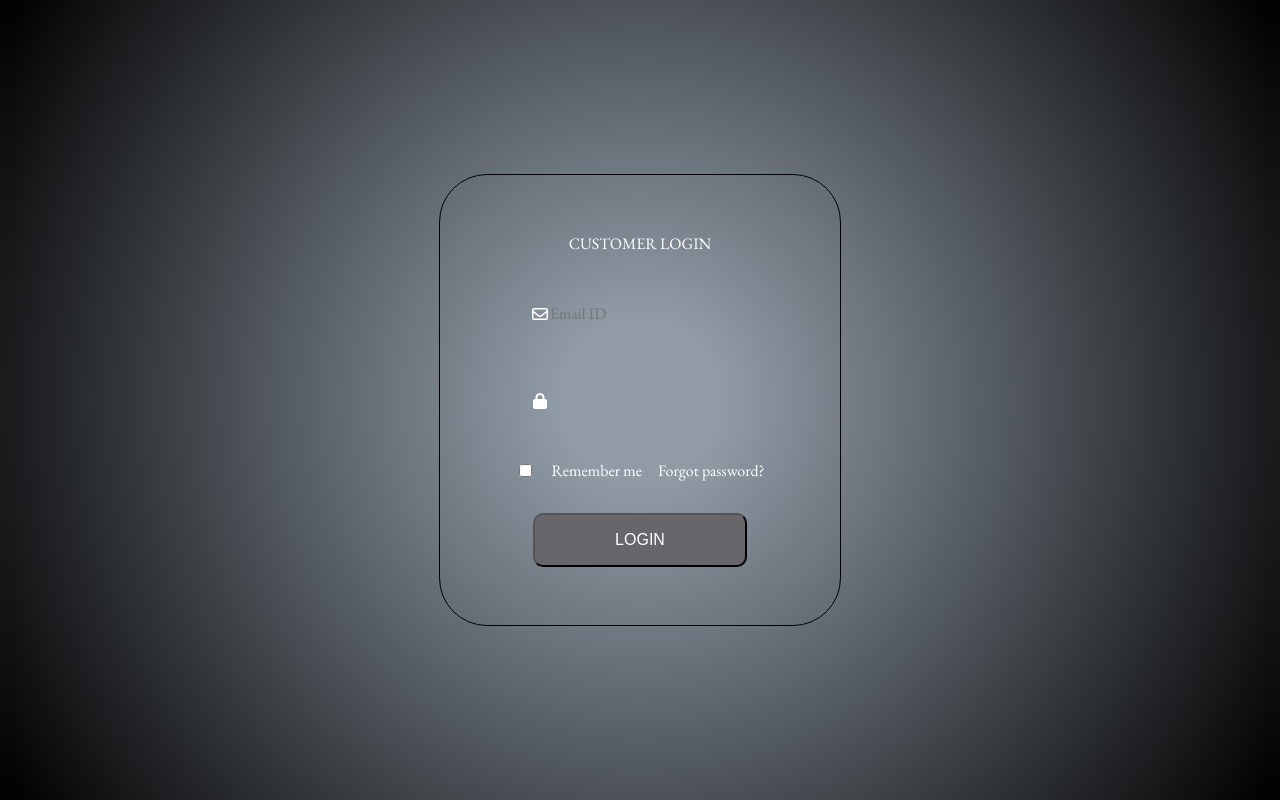
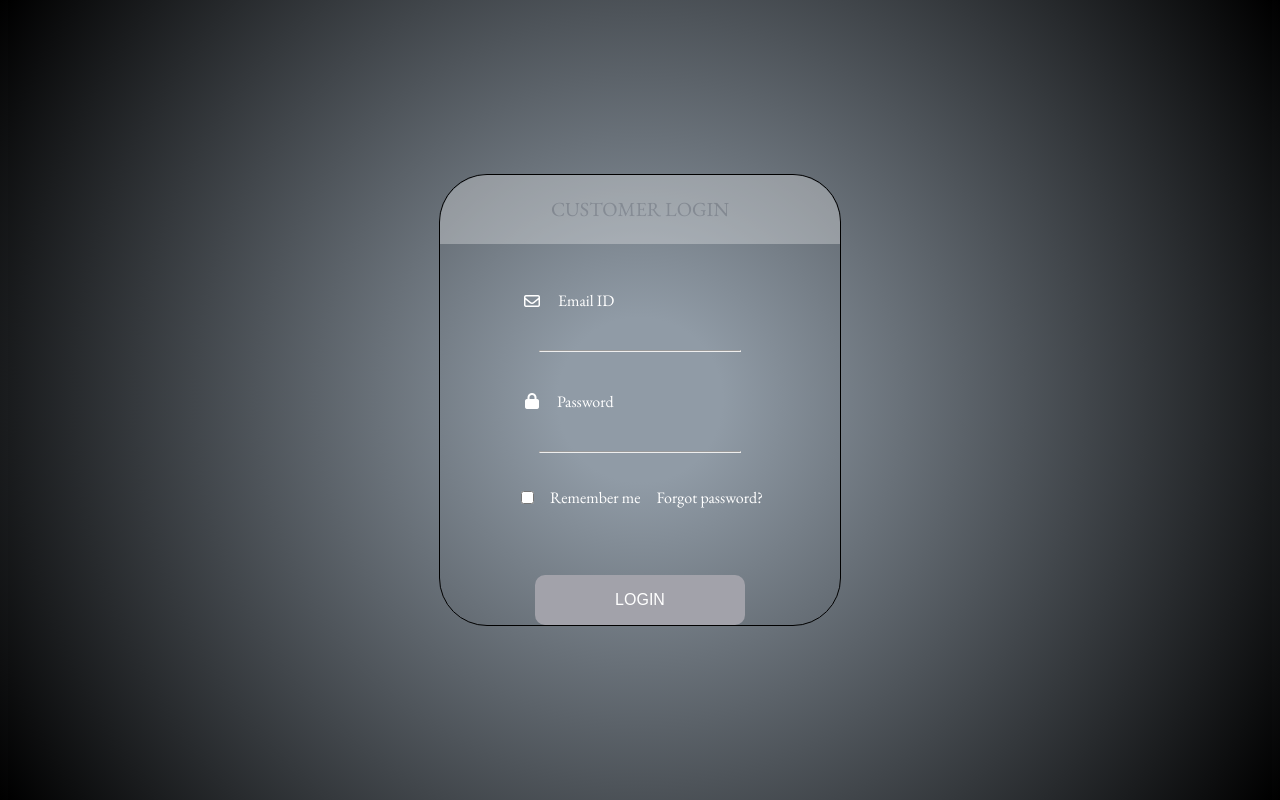
Before and after one commit to LucasFerreiraCode/Tela-de-login, a plain HTML site: page index.html in a window 1280 px wide. Drawn offline with nearby package versions, Linux system fonts and the light colour scheme.

Commit message:
atualizações-projeto

```diff
--- a/index.html
+++ b/index.html
@@ -17,9 +17,12 @@
         <div class="info"><i class="fa-regular fa-envelope"></i>
         <input type="text" placeholder="Email ID" class="input-sem-borda">
         </div>
-        <div class="info"><i class="fa-solid fa-lock"></i><input type="Password" name="" id="" class="input-sem-borda"></div>
+        <hr class="linha-login">
+        <div class="info">
+        <i class="fa-solid fa-lock"></i><input type="text" placeholder="Password" class="input-sem-borda"></div>
+        <hr class="linha-login">
         <div class="footer-login">
-            <input type="checkbox" name="" id="">
+            <input type="checkbox" name="" id="" class="lembrar-senha">
             Remember me
             <div class="esqueceu-senha">
                 Forgot password?
--- a/style.css
+++ b/style.css
@@ -12,7 +12,7 @@ html, body {
 
 .login {
     display: flex;
-    justify-content: center;
+    justify-content:space-between;
     align-items: center;
     flex-direction: column;
     border: 1px solid black;
@@ -20,7 +20,6 @@ html, body {
     border-radius: 3rem;
     width: 400px;
     height: 450px;
-    gap: 2rem;
     color: white;
     font-family: "EB Garamond", serif;
 }
@@ -30,17 +29,24 @@ html, body {
     justify-content: center;
     align-items: center;
     flex-direction: row;
-    margin: 1rem;
-    padding: 0 1rem;
+    padding: 0.2rem;
+    gap: 1rem;
+    color: white !important;
+}
+
+input::placeholder {
+    color: white;
 }
 
 button {
-    background-color: #66666b;
+    background-color: #a2a2aa;
     border-radius: 10px;
     padding: 1rem 5rem;
     color: white;
     font-size: 16px;
     text-transform: uppercase;
+    margin-top: 10%;
+    border: none;
 }
 
 .footer-login {
@@ -50,8 +56,21 @@ button {
 }
 
 .descricao {
+    background-color: white;
+    opacity: 30%;
+    font-size: 20px;
+    margin-bottom: 1rem;
+    color: #a2a2aa;
+    display: flex;
+    align-items: center;
+    justify-content: center;
     border: none;
-    gap: 2rem;
+    width: 100%;
+    border-bottom: 1px solid transparent;
+    border-radius: 3rem;
+    height: 15%;
+    border-bottom-left-radius: 0;
+    border-bottom-right-radius: 0;
 }
 
 .input-sem-borda {
@@ -62,3 +81,12 @@ button {
     font-size: 16px;
     color: white;
 }
+
+.lembrar-senha {
+    margin-right: auto;
+}
+
+.linha-login {
+
+    width: 50%;
+}
```
